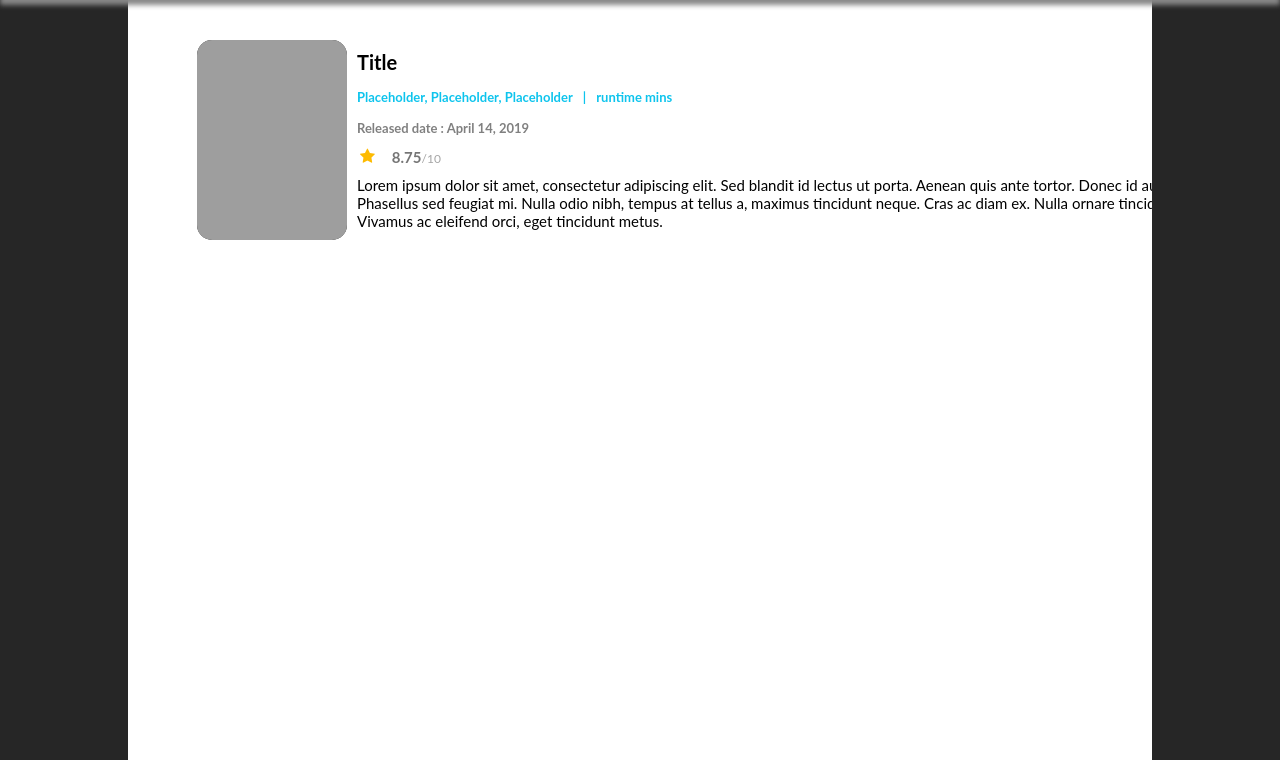
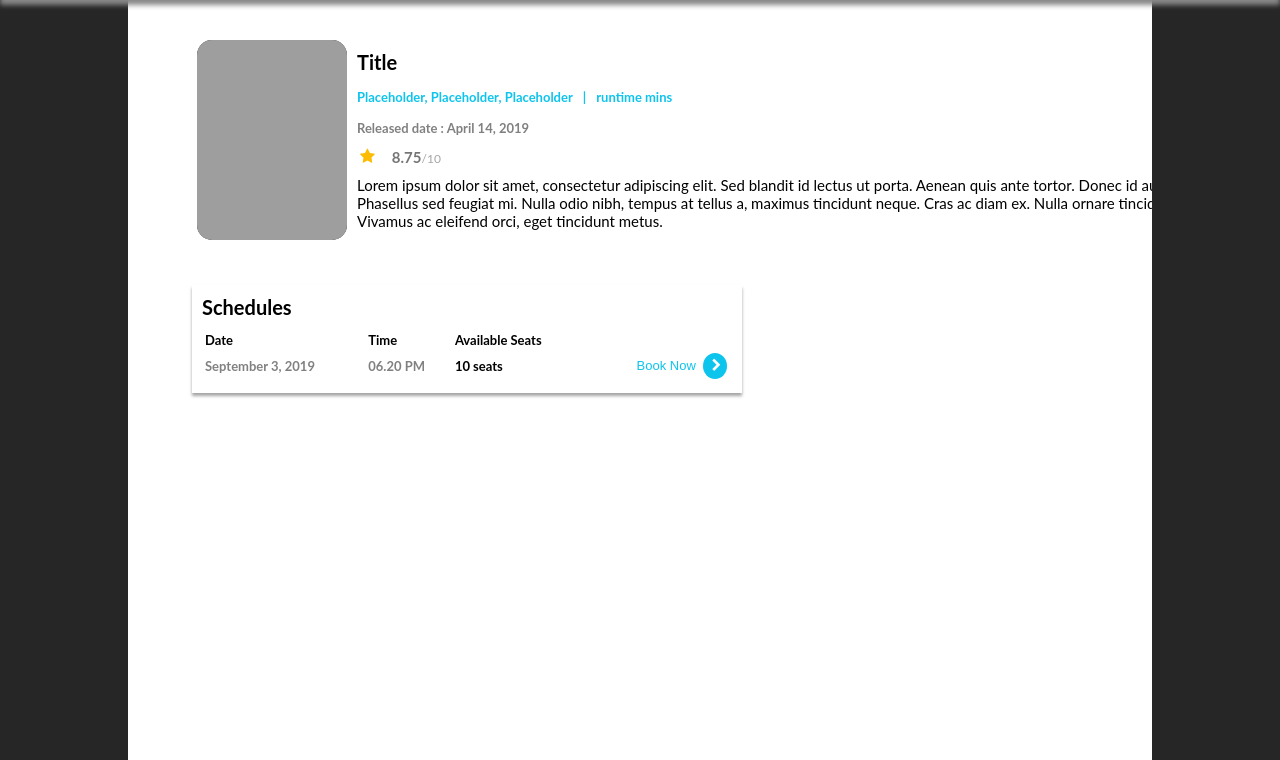
Before and after one commit to lydiaastrella/engima-cinema-web-app, a PHP site: page /page/detail.html in a window 1280 px wide. Shown: the part 40-800 px from the top of the page. Run offline with PHP 8.4, Linux system fonts and the light colour scheme; grey boxes are pictures that could not be loaded.

Commit message:
add movie schedules

```diff
--- a/css/detail.css
+++ b/css/detail.css
@@ -185,22 +185,103 @@ background-color: #262626;
                 white-space: normal;
             }
 
-/*<article class="detailmoviecontainer">
-            <div class="detailpostercontainer">
-                <img class="detailmovieposter" src="not-found.jpg">
-            </div>
-            <div class="detailinfocontainer">
-                <p class="detailtmovietitle">Title</p>
-                <div class="genreruntimecontainer">
-                    <p class="genre">Placeholder, Placeholder, Placeholder</p>
-                    <p class="|">|</p>
-                    <p class="runtime">runtime mins</p>
-                </div>
-                <p class="releaseddate">Released date : 14 April 2019</p>
-                <div class="detailratingcontainer">
-                    <div class="detailratingstar"><i class="fa fa-star"></i></div>
-                    <p class="detailtextrating">8.75</p>
-                </div>
-                <p class="detailmovieoverview">Lorem ipsum dolor sit amet, consectetur adipiscing elit. Sed blandit id lectus ut porta. Aenean quis ante tortor. Donec id augue tellus. Phasellus sed feugiat mi. Nulla odio nibh, tempus at tellus a, maximus tincidunt neque. Cras ac diam ex. Nulla ornare tincidunt nisi. Vivamus ac eleifend orci, eget tincidunt metus.</p>
-            </div>
-        </article>*/
+    .Schedules{
+        display: inline-block;
+        width: 550px;
+        box-shadow: 0px 3px 3px #a5a5a5;
+        margin-right: 25px;
+    }
+
+        .textschedules{
+            font-size: 20px;
+            font-weight: bold;
+            margin: 10px 10px 10px 10px;
+        }
+
+        .tableschedules{
+            width: 97%;
+            margin: 10px 10px 10px 10px;
+            font-size: 13px;
+        }
+
+            .tableschedules th{
+                text-align: left;
+                font-weight: bold;
+            }
+
+            .tableschedules tr{
+                border-bottom: 1px solid #808080;
+            }
+
+            .tableschedules td{
+                font-weight: bold;
+            }
+
+            .datevalue{
+                color: #808080;
+            }
+
+            .timevalue{
+                color: #808080;
+            }
+
+            .availableseatsvalue{
+                color: black;
+            }
+
+            .availablebutton{
+                text-align: right;
+            }
+
+                .booknow{
+                    background-color: transparent;
+                    outline: none;
+                    border: none;
+                }
+
+                    .textbooknow{
+                        display: inline;
+                        color: #0dc4ed;
+                        font-size: 13px;
+                    }
+
+                    .fa-chevron-right{
+                        background-color: #0dc4ed;
+                        width: 20px;
+                        height: 20px;
+                        border: none;
+                        border-radius: 50%;
+                        text-align: center;
+                        margin-left: 3px;
+                        padding: 6px 0px 0px 4px;
+                        color:white;
+                    }
+
+                .notavailable{
+                    display: none;
+                }
+
+                    .textnotavailable{
+                        display: inline;
+                        color: red;
+                        font-size: 13px;
+                    }
+
+                    .fa-times{
+                        background-color: red;
+                        width: 20px;
+                        height: 20px;
+                        border: none;
+                        border-radius: 50%;
+                        text-align: center;
+                        margin-left: 3px;
+                        padding: 6px 0px 0px 4px;
+                        color:white;
+                    }
+
+    .Reviews{
+        display: inline-block;
+        background-color: darksalmon;
+        width: 475px;
+        box-shadow: 0px 3px 3px #a5a5a5;
+    }
--- a/page/detail.html
+++ b/page/detail.html
@@ -44,6 +44,37 @@
                 <p class="detailmovieoverview">Lorem ipsum dolor sit amet, consectetur adipiscing elit. Sed blandit id lectus ut porta. Aenean quis ante tortor. Donec id augue tellus. Phasellus sed feugiat mi. Nulla odio nibh, tempus at tellus a, maximus tincidunt neque. Cras ac diam ex. Nulla ornare tincidunt nisi. Vivamus ac eleifend orci, eget tincidunt metus.</p>
             </div>
         </article>
+        <article class="Schedules">
+            <p class="textschedules">Schedules</p>
+            <table class="tableschedules">
+                <tr>
+                    <th>Date</th>
+                    <th>Time</th>
+                    <th>Available Seats</th>
+                    <th></th>
+                </tr>
+                <tr class="schedulestuple">
+                    <td class="datevalue">September 3, 2019</td>
+                    <td class="timevalue">06.20 PM</td>
+                    <td class="availableseatsvalue">10 seats</td>
+                    <td class="availablebutton">
+                        <button class="booknow">
+                            <p class="textbooknow">Book Now</p>
+                            <i class="fa fa-chevron-right"></i>
+                        </button>
+                        <div class="notavailable">
+                            <p class="textnotavailable">Not Available</p>
+                            <i class="fa fa-times"></i>
+                        </div>
+                    </td>
+                </tr>
+            </table>
+        </article>
+        <article class="Reviews">
+            <table class="tablereviews">
+
+            </table>
+        </article>
 	</section>
 </body>
 </html>
```
